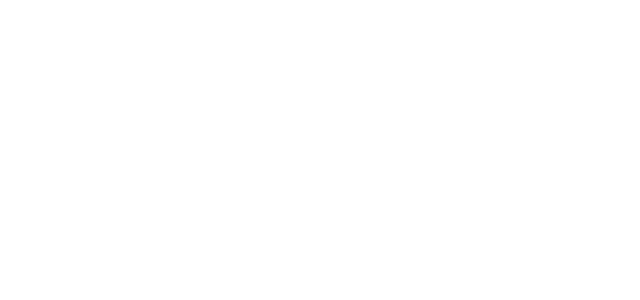
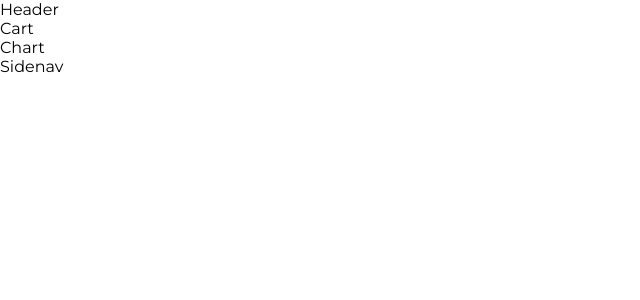
Before and after one commit to hexke/Landingi-dashboard, a React (Create React App) app: page / in a window 1280 px wide. Shown: the top 300 px of the page, without its empty margins (0-640 px from the left). Built offline with nearby package versions, Linux system fonts and the light colour scheme; the HTML template or start-up script is replaced by a standard one.

Commit message:
added components & interface folder

```diff
--- a/src/App.tsx
+++ b/src/App.tsx
@@ -1,10 +1,18 @@
 import './App.css';
+import Cart from './components/cart/cart';
+import Chart from './components/chart/chart';
+import Header from './components/header/header';
+import Sidenav from './components/sidenav/sidenav';
 
 function App() {
-  return (
-    <div className="App">
-    </div>
-  );
+    return (
+        <div className="App">
+            <Header />
+            <Cart />
+            <Chart />
+            <Sidenav />
+        </div>
+    );
 }
 
 export default App;
--- /dev/null
+++ b/src/components/cart/cart.tsx
@@ -0,0 +1,8 @@
+
+export const Cart = () => {
+  return (
+    <div>Cart</div>
+  )
+}
+
+export default Cart;
--- /dev/null
+++ b/src/components/chart/chart.tsx
@@ -0,0 +1,8 @@
+
+export const Chart = () => {
+  return (
+    <div>Chart</div>
+  );
+}
+
+export default Chart;
--- /dev/null
+++ b/src/components/header/header.tsx
@@ -0,0 +1,9 @@
+
+
+export const Header = () => {
+    return (
+        <div>Header</div>
+    );
+}
+
+export default Header;
--- /dev/null
+++ b/src/components/sidenav/sidenav.tsx
@@ -0,0 +1,8 @@
+
+export const Sidenav = () => {
+  return (
+    <div>Sidenav</div>
+  )
+}
+
+export default Sidenav;
```
Also changed, not shown: src/interface/interface.ts (added, +28 -0 lines), 1 other file (tests, documents, lock files or other folders).
